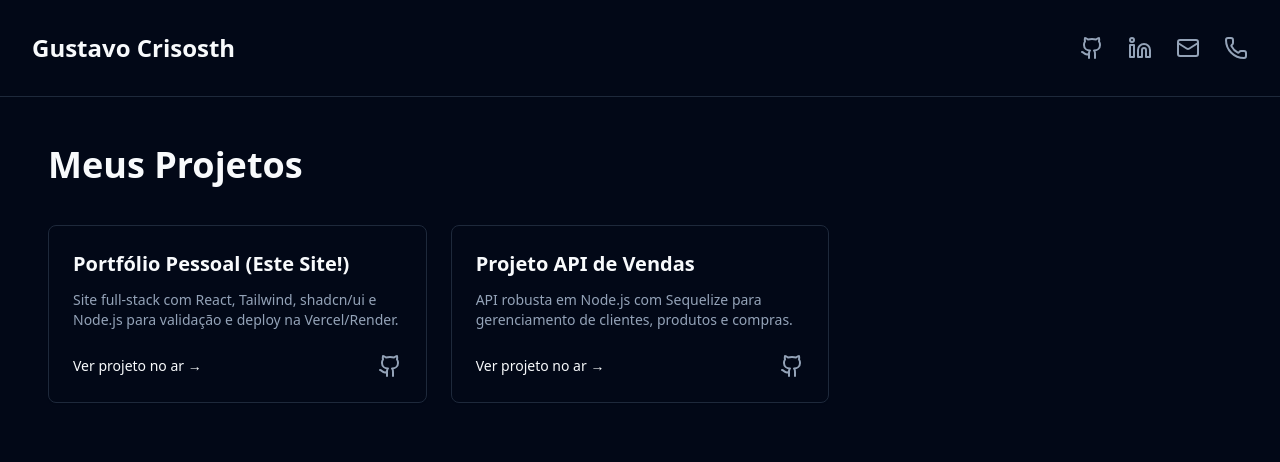
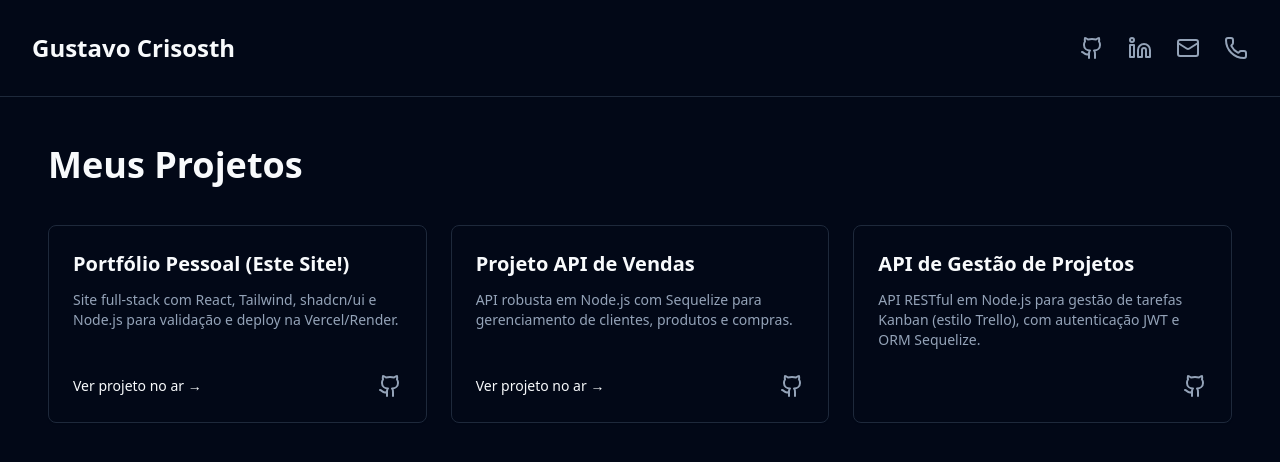
Before and after one commit to GustavoCrisosth/Project---Portfolio, a React (Vite) app in the folder frontend/: page /projetos in a window 1280 px wide. Shown: the top 462 px of the page. Built offline with nearby package versions, Linux system fonts and the light colour scheme.

Commit message:
adicionando projeto novo

```diff
--- a/frontend/src/components/layout/Header.tsx
+++ b/frontend/src/components/layout/Header.tsx
@@ -21,7 +21,7 @@ export function Header() {
                         <Github size={24} />
                     </a>
                     <a
-                        href="https://www.linkedin.com/in/gustavocrisosth" // Link curto
+                        href="https://www.linkedin.com/in/gustavocrisosth"
                         target="_blank"
                         rel="noopener noreferrer"
                         title="LinkedIn"
--- a/frontend/src/pages/Projects.tsx
+++ b/frontend/src/pages/Projects.tsx
@@ -14,12 +14,12 @@ const projectList = [
         linkLive: "https://crud-node-js-type-script.vercel.app/",
         linkRepo: "https://github.com/GustavoCrisosth/Crud-NodeJS-TypeScript.git"
     },
-    /*{
-        name: "Sistema de CRUD Antigo",
-        description: "Aplicação PHP e React para um teste prático, demonstrando habilidades full-stack.",
+    {
+        name: "API de Gestão de Projetos",
+        description: "API RESTful em Node.js para gestão de tarefas Kanban (estilo Trello), com autenticação JWT e ORM Sequelize.",
         linkLive: null,
-        linkRepo: "https://github.com/GustavoCrisosth/outro-projeto"
-    },*/
+        linkRepo: "hhttps://github.com/GustavoCrisosth/Clone-Trello-API.git"
+    }
 ];
 
 export function Projects() {
```
